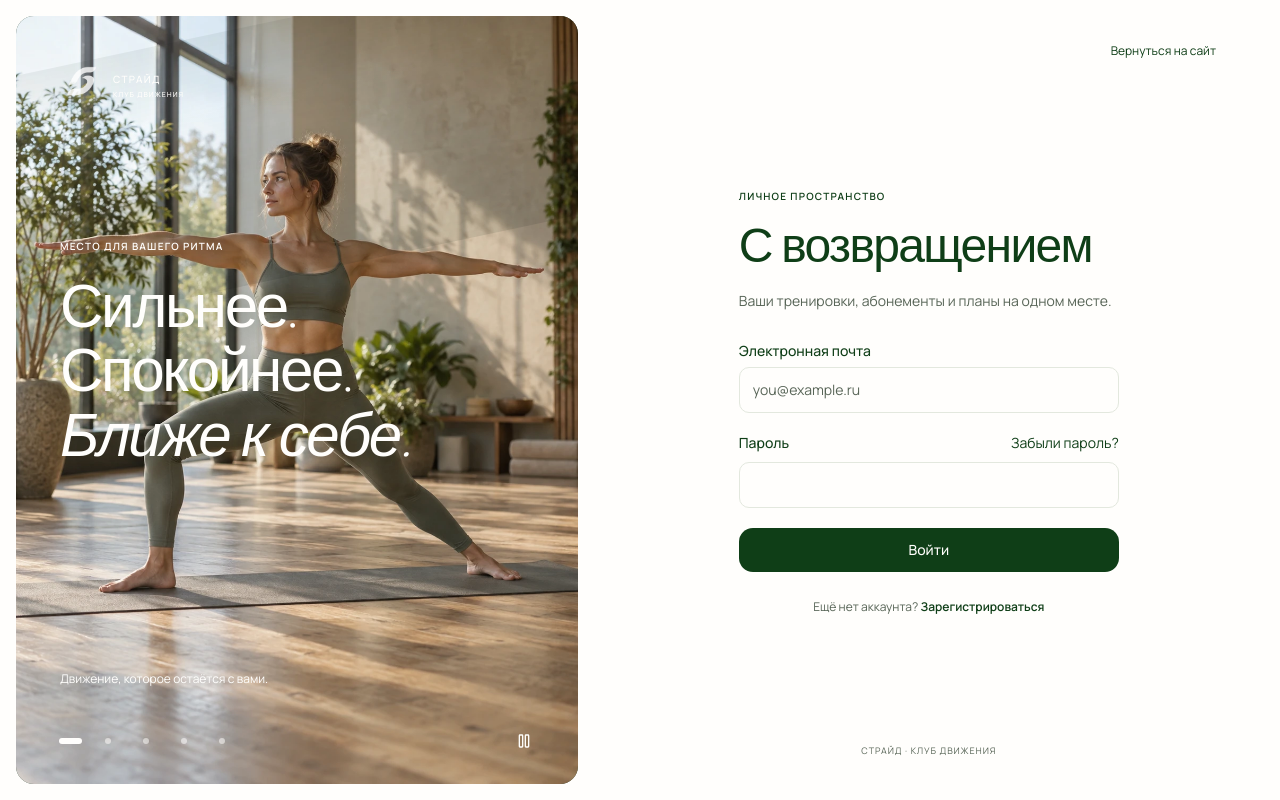
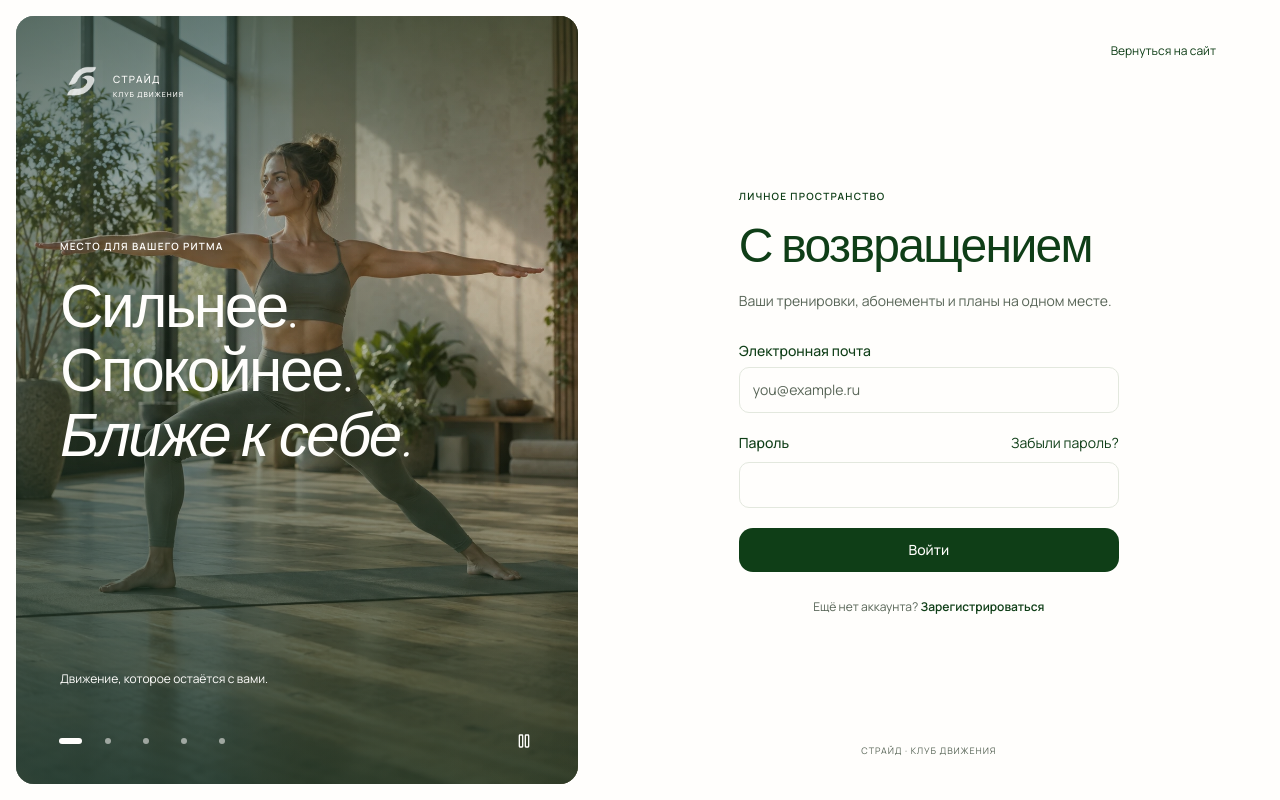
Before and after one commit to ArtycoBW/fitness, a Next.js app in the folder apps/web/: page /login in a window 1280 px wide. Built offline with nearby package versions, Linux system fonts and the light colour scheme; no server answers.

Commit message:
fix(auth): чистый фон карусели и контраст подписей

```diff
--- a/apps/web/src/app/refinements.css
+++ b/apps/web/src/app/refinements.css
@@ -404,8 +404,15 @@
   content: "";
   position: absolute;
   inset: 0;
+  width: 100%;
+  height: 100%;
+  opacity: 1;
+  transform: none;
+  mix-blend-mode: normal;
   z-index: -1;
-  background: linear-gradient(180deg, #17342170, transparent 30%, #132c1bbd);
+  background:
+    linear-gradient(90deg, #11291e70, #11291e10 90%),
+    linear-gradient(180deg, #17342170, transparent 30%, #132c1bbd);
 }
 .auth-art > div:not(.auth-slides):not(.auth-slide-controls) {
   position: relative;
```
